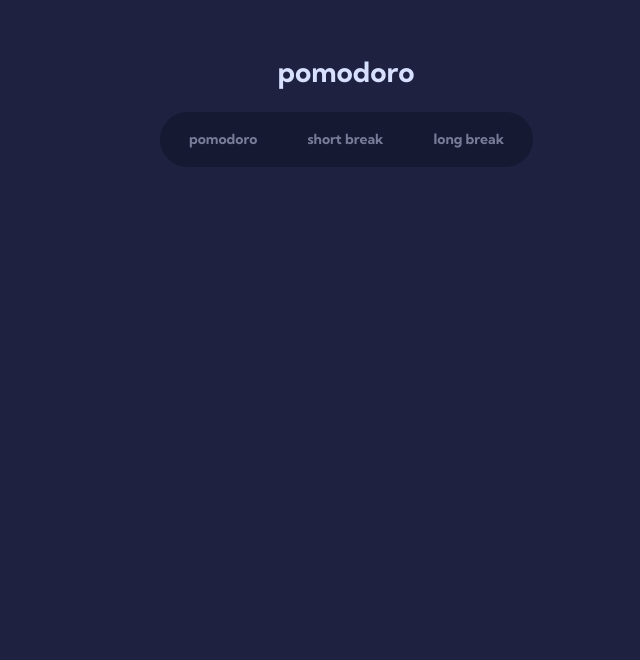
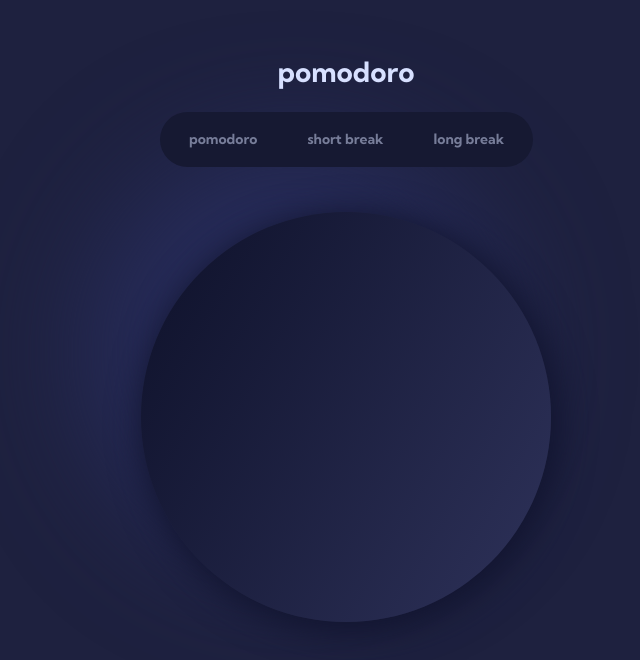
Before and after one commit to Ugesh2204/Pomodoro-app, a plain HTML site: page index.html in a window 1280 px wide. Shown: the whole page, without its empty margins (294-934 px from the left). Drawn offline with Linux system fonts and the light colour scheme; files whose address does not match are found by name.

Commit message:
Circle box shadow

```diff
--- a/assets/style.css
+++ b/assets/style.css
@@ -24,12 +24,15 @@ body{
 }
 
 
-
-
-
 P {
     color:#EFF1FA;
     font-size:14px;
+}
+
+.wrapper {
+    max-width: 960px;
+    margin:0 auto;
+    /* background-color:green; */
 }
 
 .container{
@@ -95,3 +98,16 @@ P {
     background-color: var(--crimsonRed);
     color:var(--darkblue);
 }
+
+.timer-Circle{
+    width:410px;
+    height: 410px;
+    border-radius:50%;
+    /* background-color: var(--darkblueTwo); */
+    background: rgb(46,50,90);
+    background: linear-gradient(300deg, rgba(46,50,90,1) 0%, rgba(14,17,42,1) 100%);
+    margin-top:45px;
+    /* box-shadow: 13px 5px 54px 12px #121530; */
+    -webkit-box-shadow: 5px 6px 33px 5px #121530, -50px -65px 113px 6px #272c5a;
+    box-shadow: 5px 6px 33px 5px #121530, -50px -65px 113px 6px #272c5a;
+}
--- a/index.html
+++ b/index.html
@@ -14,7 +14,7 @@
   <title>Frontend Mentor | Pomodoro app</title>
 </head>
 <body>
-
+<div class="wrapper">
   <div class="container">
     <div class="pomodoro">
       <h2 class="pomodoro-title">pomodoro</h2>
@@ -29,7 +29,11 @@
       </div>
     </div>
 
+    <div class="timer-Circle"></div>
+
   </div>
+</div>
+
 
 
 </body>
```
Lines whose indentation alone changed are shown as unchanged.
